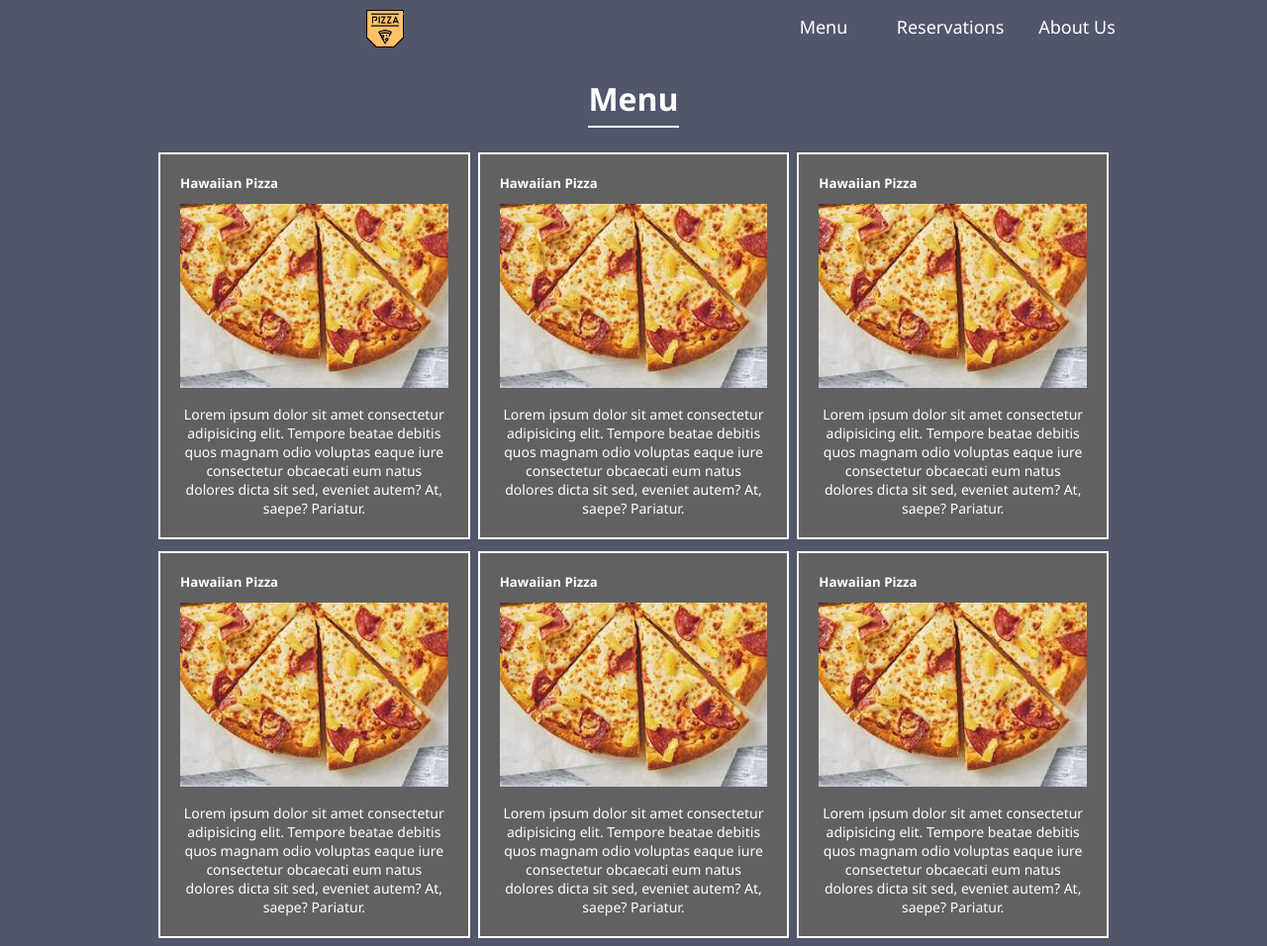
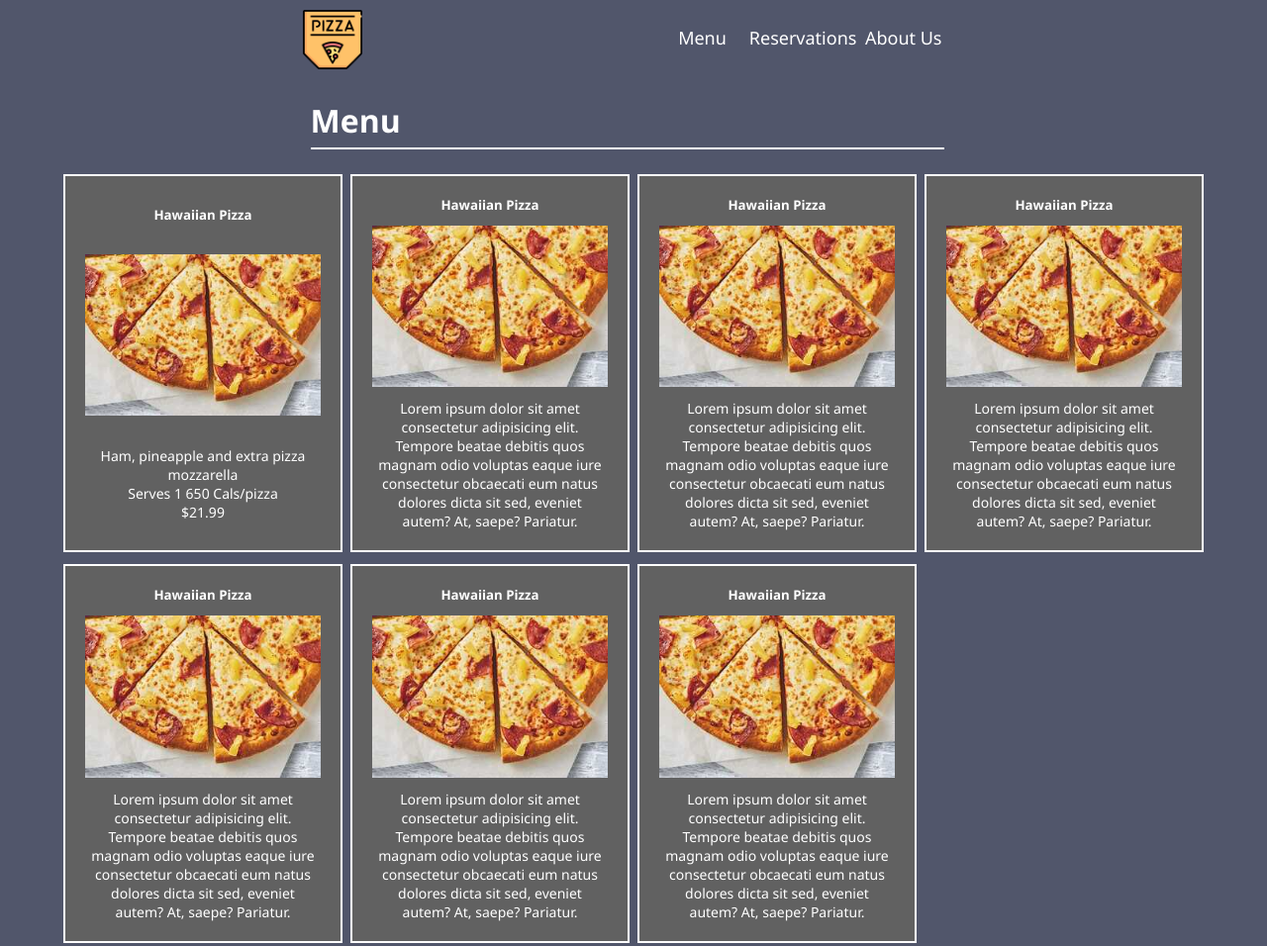
Before and after one commit to Atrizy/OkotoksPizza, a plain HTML site: page pages/menu.html in a window 1280 px wide. Shown: the top 956 px of the page at 99% size. Drawn offline with Linux system fonts and the light colour scheme.

Commit message:
Fixed mobile menu issue and card issues

```diff
--- a/css/_global.scss
+++ b/css/_global.scss
@@ -17,6 +17,7 @@ iframe {
 
 body {
   background-color: $background_color;
+  overflow-x: hidden;
 }
 
 hr {
--- a/css/_header.scss
+++ b/css/_header.scss
@@ -31,6 +31,7 @@
   width: 100%;
   text-align: left;
   display: grid;
+  overflow: hidden;
 
   transform: translateX(101vw);
   transition: all 0.3s ease-in-out;
@@ -129,8 +130,15 @@
   }
 
   #desktop_header {
+    width: 75vw;
     display: grid;
-    grid-template-columns: 6fr 1fr 1fr 1fr 1fr;
+    place-items: center;
+    grid-template-columns: 7fr 1fr 1fr 1fr;
+
+    #logo {
+      width: 60px;
+      height: 60px;
+    }
 
     a {
       font-family: $font_family;
--- a/css/contact.scss
+++ b/css/contact.scss
@@ -5,7 +5,7 @@
 #contact_us {
   display: grid;
   margin-left: 7.5vw;
-  width: 85vw;
+  width: 75vw;
   font-family: $font_family;
   color: $font_color;
 }
--- a/css/menu.scss
+++ b/css/menu.scss
@@ -4,9 +4,10 @@
 
 #menu_top {
   display: grid;
-  place-items: center;
   margin-top: 25px;
   margin-bottom: 25px;
+  margin-left: 24.5vw;
+  width: 50vw;
 
   h1 {
     padding-bottom: 6px;
@@ -17,22 +18,30 @@
 #menu_container {
   display: grid;
   grid-template-columns: repeat(auto-fit, minmax(250px, 1fr));
-  margin-left: 12.5vw;
-  width: 75vw;
+  margin-left: 5%;
+  width: 90%;
   row-gap: 12px;
   column-gap: 8px;
+  overflow: hidden;
 }
 
 .menu_item {
+  display: grid;
+  place-items: center;
   padding: 20px;
   border: white solid 2px;
   background-color: rgb(97, 97, 97);
+
+  img {
+    width: 75vw;
+  }
 
   h5 {
     padding-bottom: 12px;
   }
 
   p {
+    max-width: 50vw;
     padding-top: 12px;
     text-align: center;
     font-size: 14px;
--- a/pages/menu.html
+++ b/pages/menu.html
@@ -58,10 +58,9 @@
         <h5>Hawaiian Pizza</h5>
         <img src="/images/Hawaiian_Pizza.jpg" alt="Hawaiian Pizza" />
         <p>
-          Lorem ipsum dolor sit amet consectetur adipisicing elit. Tempore
-          beatae debitis quos magnam odio voluptas eaque iure consectetur
-          obcaecati eum natus dolores dicta sit sed, eveniet autem? At, saepe?
-          Pariatur.
+          Ham, pineapple and extra pizza mozzarella <br />
+          Serves 1 650 Cals/pizza <br />
+          $21.99
         </p>
       </div>
       <div class="menu_item">
```
Also changed, not shown: css/contact.css, css/menu.css, css/reservations.css, css/style.css, images/flatbread_chicken_and_mushroom.png (added), images/flatbread_italian_meats.png (added), images/pizza_flatbread_veggie.png (added), 4 other files.
